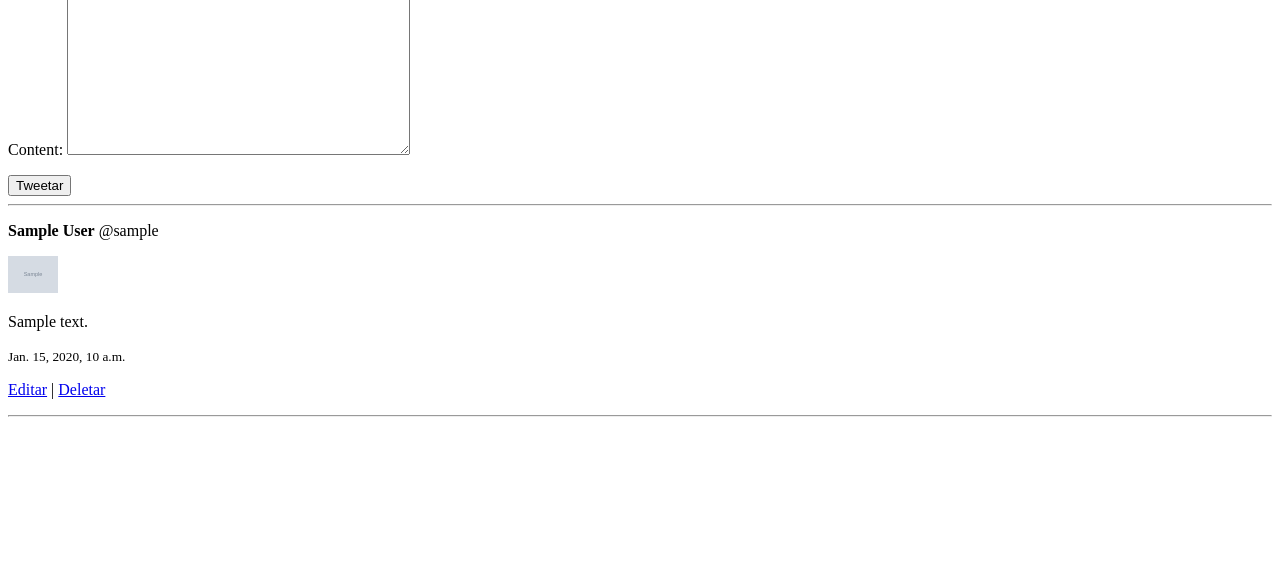
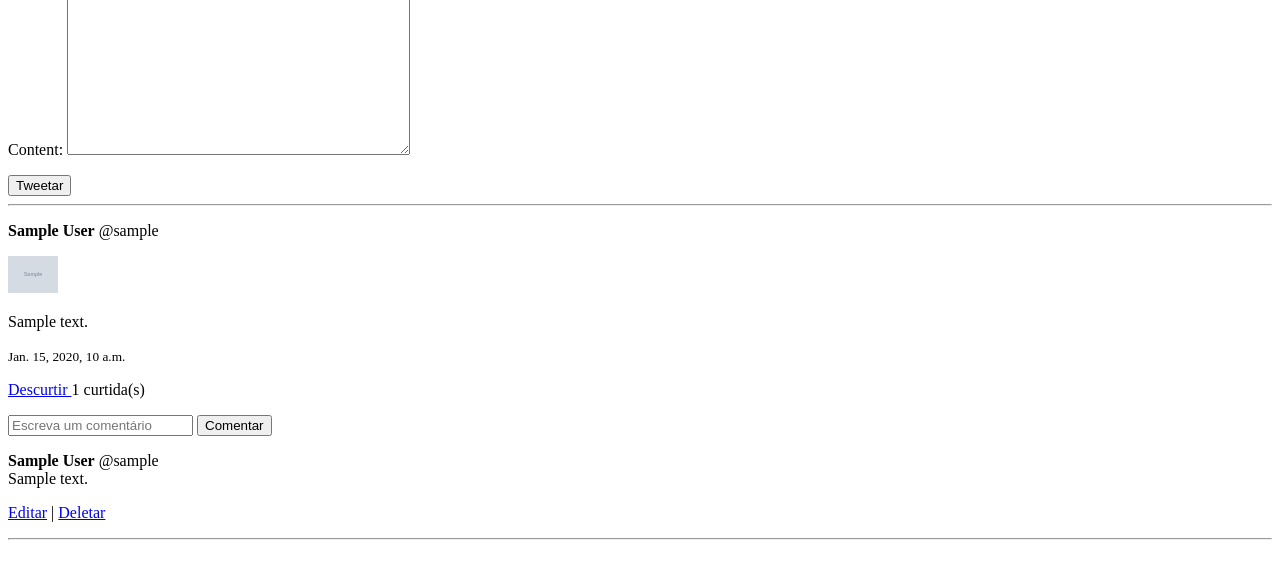
Before and after one commit to maluucodes/twitter-clone-ebac, a Django app: page / in a window 1280 px wide. Shown: the part 237-800 px from the top of the page. Run offline with Django 5.2, Linux system fonts and the light colour scheme; a user stored in the database is signed in; tables that the repository leaves empty hold one stand-in row (values such as "Sample post"); grey boxes marked "Sample" are stand-in pictures.

Commit message:
added likes and comments

```diff
--- a/templates/tweets/feed.html
+++ b/templates/tweets/feed.html
@@ -2,29 +2,52 @@
 
 {% block content %}
     <h2>Feed</h2>
-
     <form method="post">
         {% csrf_token %}
         {{ form.as_p }}
-
         <button type="submit">Tweetar</button>
     </form>
-
     <hr>
-
     {% for tweet in tweets %}
         <article>
             <p>
                 <strong>{{ tweet.author.profile.display_name|default:tweet.author.username }}</strong>
                 @{{ tweet.author.username }}
             </p>
-
             {% if tweet.author.profile.avatar %}
                 <img src="{{ tweet.author.profile.avatar.url }}" alt="Foto de perfil" width="50">
             {% endif %}
-
             <p>{{ tweet.content }}</p>
             <small>{{ tweet.created_at }}</small>
+            <p>
+                <a href="{% url 'like_tweet' tweet.id %}">
+                    {% if user in tweet.likes.all %}
+                        Descurtir
+                    {% else %}
+                        Curtir
+                    {% endif %}
+                </a>
+                {{ tweet.likes.count }} curtida(s)
+            </p>
+            <form method="post" action="{% url 'comment_tweet' tweet.id %}">
+                {% csrf_token %}
+                <input
+                    type="text"
+                    name="content"
+                    placeholder="Escreva um comentário"
+                >
+                <button type="submit">Comentar</button>
+            </form>
+            {% for comment in tweet.comments.all %}
+                <p>
+                    <strong>{{ comment.author.profile.display_name|default:comment.author.username }}</strong>
+                    @{{ comment.author.username }}
+                    <br>
+                    {{ comment.content }}
+                </p>
+            {% empty %}
+                <p>Nenhum comentário ainda.</p>
+            {% endfor %}
             {% if tweet.author == user %}
                 <p>
                     <a href="{% url 'edit_tweet' tweet.id %}">Editar</a>
@@ -33,7 +56,6 @@
                 </p>
             {% endif %}
         </article>
-
         <hr>
     {% empty %}
         <p>Nenhum tweet ainda.</p>
--- a/tweets/forms.py
+++ b/tweets/forms.py
@@ -1,9 +1,15 @@
 from django import forms
 
-from tweets.models import Tweet
+from tweets.models import Comment, Tweet
 
 
 class TweetForm(forms.ModelForm):
     class Meta:
         model = Tweet
         fields = ["content"]
+
+
+class CommentForm(forms.ModelForm):
+    class Meta:
+        model = Comment
+        fields = ["content"]
--- a/tweets/models.py
+++ b/tweets/models.py
@@ -14,3 +14,16 @@ class Tweet(models.Model):
 
     def __str__(self):
         return f"{self.author.username}: {self.content[:30]}"
+
+
+class Comment(models.Model):
+    tweet = models.ForeignKey(Tweet, on_delete=models.CASCADE, related_name="comments")
+    author = models.ForeignKey(User, on_delete=models.CASCADE, related_name="comments")
+    content = models.TextField(max_length=280)
+    created_at = models.DateTimeField(auto_now_add=True)
+
+    class Meta:
+        ordering = ["created_at"]
+
+    def __str__(self):
+        return f"{self.author.username}: {self.content[:30]}"
--- a/tweets/urls.py
+++ b/tweets/urls.py
@@ -1,10 +1,12 @@
 from django.urls import path
 
-from tweets.views import delete_tweet_view, edit_tweet_view, feed_view
+from tweets.views import delete_tweet_view, edit_tweet_view, feed_view, like_tweet_view, comment_tweet_view
 
 
 urlpatterns = [
     path("", feed_view, name="feed"),
     path("tweets/<int:tweet_id>/editar/", edit_tweet_view, name="edit_tweet"),
     path("tweets/<int:tweet_id>/deletar/", delete_tweet_view, name="delete_tweet"),
+    path("tweets/<int:tweet_id>/curtir/", like_tweet_view, name="like_tweet"),
+    path("tweets/<int:tweet_id>/comentar/", comment_tweet_view, name="comment_tweet"),
 ]
--- a/tweets/views.py
+++ b/tweets/views.py
@@ -1,7 +1,7 @@
 from django.contrib.auth.decorators import login_required
 from django.shortcuts import get_object_or_404, redirect, render
 
-from tweets.forms import TweetForm
+from tweets.forms import CommentForm, TweetForm
 from tweets.models import Tweet
 
 
@@ -53,3 +53,31 @@ def delete_tweet_view(request, tweet_id):
         return redirect("feed")
 
     return render(request, "tweets/delete_tweet.html", {"tweet": tweet})
+
+
+@login_required
+def like_tweet_view(request, tweet_id):
+    tweet = get_object_or_404(Tweet, id=tweet_id)
+
+    if request.user in tweet.likes.all():
+        tweet.likes.remove(request.user)
+    else:
+        tweet.likes.add(request.user)
+
+    return redirect("feed")
+
+
+@login_required
+def comment_tweet_view(request, tweet_id):
+    tweet = get_object_or_404(Tweet, id=tweet_id)
+
+    if request.method == "POST":
+        form = CommentForm(request.POST)
+
+        if form.is_valid():
+            comment = form.save(commit=False)
+            comment.tweet = tweet
+            comment.author = request.user
+            comment.save()
+
+    return redirect("feed")
```
Also changed, not shown: tweets/admin.py (+7 -1 lines), tweets/migrations/0002_comment.py (added).
